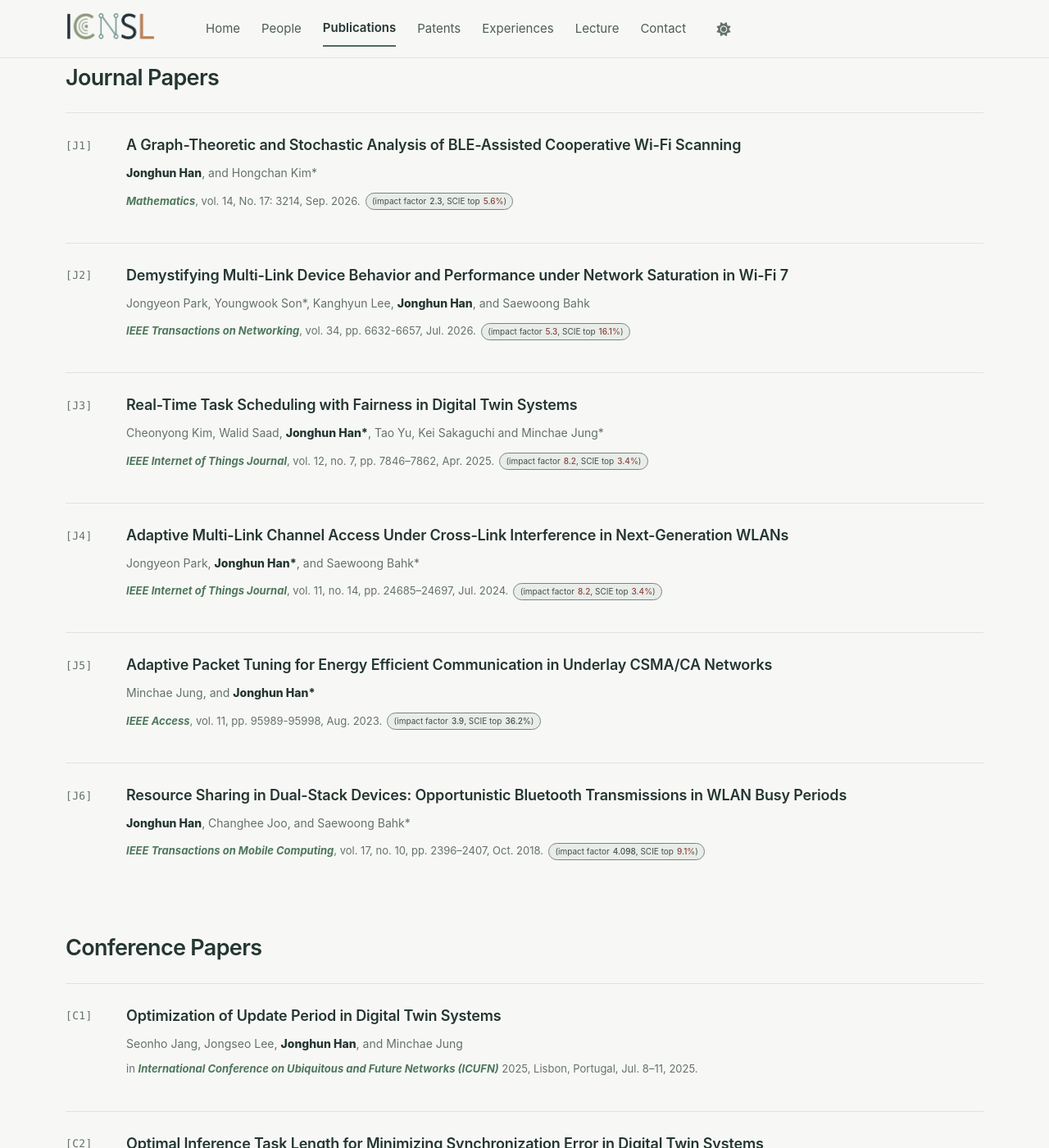
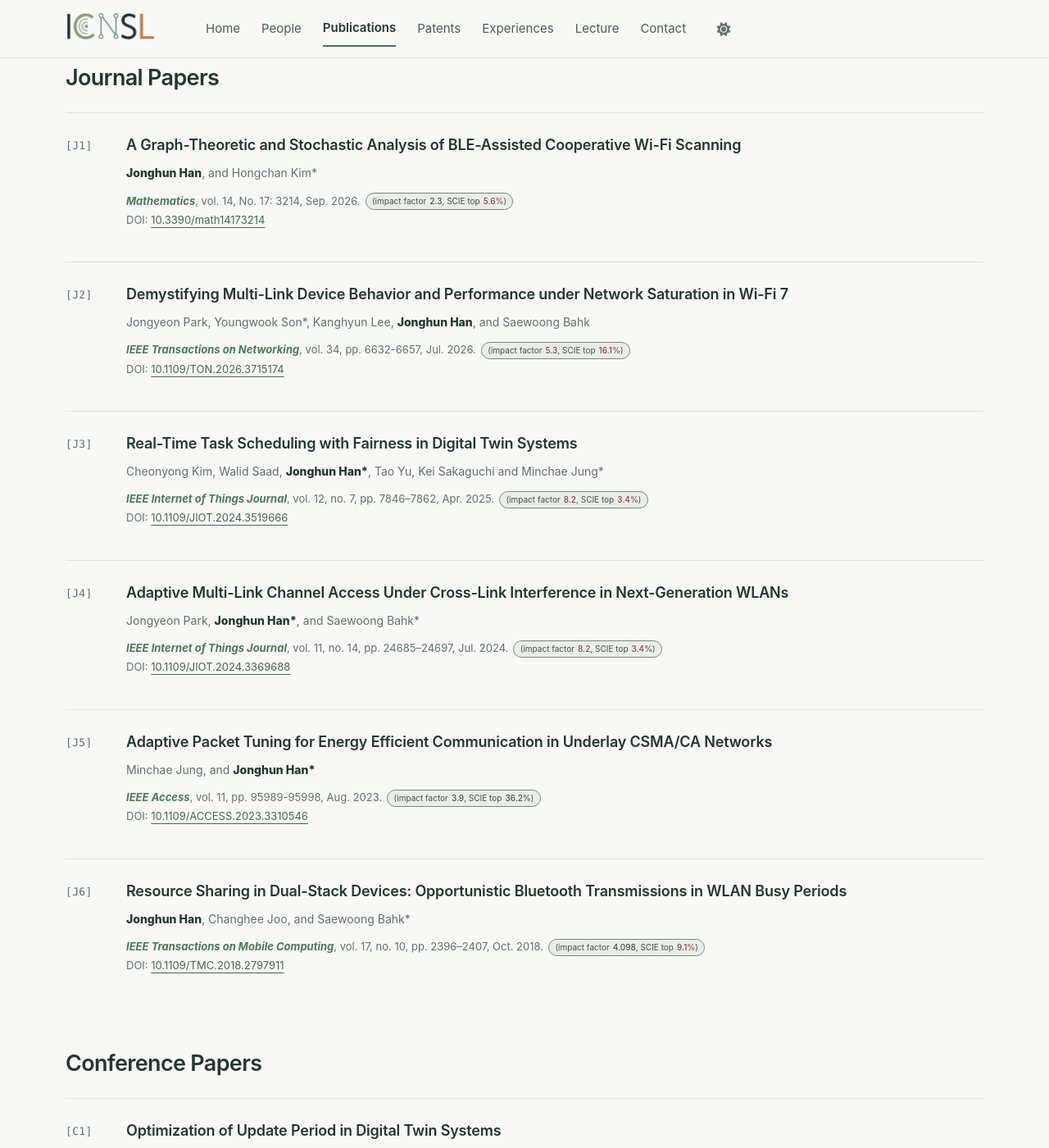
Before and after one commit to icnsl/icnsl.github.io, a Jekyll site: the page built from _pages/publications.md, in a window 1280 px wide and 1400 px high, scrolled down 290 px. Shown: the whole window at 82% size. Built offline with Jekyll 4.4.1, drawn with Linux system fonts in a browser that asks for light colours; a script bundle is joined from its source files by our own code; library files that are not in the unit come from our copies; some of the changed text lies outside the part shown.

Commit message:
Add verified DOI links to publication entries

```diff
--- a/_pages/publications.md
+++ b/_pages/publications.md
@@ -40,6 +40,7 @@ pub-citation 안의 논문 정보만 수정하면 됩니다.
     “A Graph-Theoretic and Stochastic Analysis of BLE-Assisted Cooperative Wi-Fi Scanning,”<br>
     <em>Mathematics</em>, vol. 14, No. 17: 3214, Sep. 2026.
     <span class="pub-impact">(impact factor<span class="pub-metric-value">2.3</span>, SCIE top<span class="pub-metric-value pub-red">5.6%</span>)</span>
+    <div class="pub-doi">DOI: <a href="https://doi.org/10.3390/math14173214" target="_blank" rel="noopener noreferrer">10.3390/math14173214</a></div>
   </div>
 </div>
 
@@ -51,6 +52,7 @@ pub-citation 안의 논문 정보만 수정하면 됩니다.
     “Demystifying Multi-Link Device Behavior and Performance under Network Saturation in Wi-Fi 7,”<br>
     <em>IEEE Transactions on Networking</em>, vol. 34, pp. 6632-6657, Jul. 2026.
     <span class="pub-impact">(impact factor<span class="pub-metric-value pub-red">5.3</span>, SCIE top<span class="pub-metric-value pub-red">16.1%</span>)</span>
+    <div class="pub-doi">DOI: <a href="https://doi.org/10.1109/TON.2026.3715174" target="_blank" rel="noopener noreferrer">10.1109/TON.2026.3715174</a></div>
   </div>
 </div>
 
@@ -62,6 +64,7 @@ pub-citation 안의 논문 정보만 수정하면 됩니다.
     “Real-Time Task Scheduling with Fairness in Digital Twin Systems,”<br>
     <em>IEEE Internet of Things Journal</em>, vol. 12, no. 7, pp. 7846–7862, Apr. 2025.
     <span class="pub-impact">(impact factor<span class="pub-metric-value pub-red">8.2</span>, SCIE top<span class="pub-metric-value pub-red">3.4%</span>)</span>
+    <div class="pub-doi">DOI: <a href="https://doi.org/10.1109/JIOT.2024.3519666" target="_blank" rel="noopener noreferrer">10.1109/JIOT.2024.3519666</a></div>
   </div>
 </div>
 
@@ -73,6 +76,7 @@ pub-citation 안의 논문 정보만 수정하면 됩니다.
     “Adaptive Multi-Link Channel Access Under Cross-Link Interference in Next-Generation WLANs,”<br>
     <em>IEEE Internet of Things Journal</em>, vol. 11, no. 14, pp. 24685–24697, Jul. 2024.
     <span class="pub-impact">(impact factor<span class="pub-metric-value pub-red">8.2</span>, SCIE top<span class="pub-metric-value pub-red">3.4%</span>)</span>
+    <div class="pub-doi">DOI: <a href="https://doi.org/10.1109/JIOT.2024.3369688" target="_blank" rel="noopener noreferrer">10.1109/JIOT.2024.3369688</a></div>
   </div>
 </div>
 
@@ -84,6 +88,7 @@ pub-citation 안의 논문 정보만 수정하면 됩니다.
     “Adaptive Packet Tuning for Energy Efficient Communication in Underlay CSMA/CA Networks,”<br>
     <em>IEEE Access</em>, vol. 11, pp. 95989-95998, Aug. 2023.
     <span class="pub-impact">(impact factor<span class="pub-metric-value">3.9</span>, SCIE top<span class="pub-metric-value">36.2%</span>)</span>
+    <div class="pub-doi">DOI: <a href="https://doi.org/10.1109/ACCESS.2023.3310546" target="_blank" rel="noopener noreferrer">10.1109/ACCESS.2023.3310546</a></div>
   </div>
 </div>
 
@@ -95,6 +100,7 @@ pub-citation 안의 논문 정보만 수정하면 됩니다.
     “Resource Sharing in Dual-Stack Devices: Opportunistic Bluetooth Transmissions in WLAN Busy Periods,”<br>
     <em>IEEE Transactions on Mobile Computing</em>, vol. 17, no. 10, pp. 2396–2407, Oct. 2018.
     <span class="pub-impact">(impact factor<span class="pub-metric-value">4.098</span>, SCIE top<span class="pub-metric-value pub-red">9.1%</span>)</span>
+    <div class="pub-doi">DOI: <a href="https://doi.org/10.1109/TMC.2018.2797911" target="_blank" rel="noopener noreferrer">10.1109/TMC.2018.2797911</a></div>
   </div>
 </div>
 
@@ -125,6 +131,7 @@ pub-citation 안의 논문 정보만 수정하면 됩니다.
     “Optimization of Update Period in Digital Twin Systems,”<br>
     in <em>International Conference on Ubiquitous and Future Networks (ICUFN)</em> 2025,
     Lisbon, Portugal, Jul. 8–11, 2025.
+    <div class="pub-doi">DOI: <a href="https://doi.org/10.1109/ICUFN65838.2025.11169874" target="_blank" rel="noopener noreferrer">10.1109/ICUFN65838.2025.11169874</a></div>
   </div>
 </div>
 
@@ -136,6 +143,7 @@ pub-citation 안의 논문 정보만 수정하면 됩니다.
     “Optimal Inference Task Length for Minimizing Synchronization Error in Digital Twin Systems,”<br>
     in <em>International Conference on Ubiquitous and Future Networks (ICUFN)</em> 2025,
     Lisbon, Portugal, Jul. 8–11, 2025.
+    <div class="pub-doi">DOI: <a href="https://doi.org/10.1109/ICUFN65838.2025.11169921" target="_blank" rel="noopener noreferrer">10.1109/ICUFN65838.2025.11169921</a></div>
   </div>
 </div>
 
@@ -147,6 +155,7 @@ pub-citation 안의 논문 정보만 수정하면 됩니다.
     “SplitScan: Sharing Wi-Fi Scan Information through Bluetooth Low Energy,”<br>
     in <em>IEEE Vehicular Technology Conference (VTC) 2019-Spring</em>,
     Honolulu, USA, Sep. 22–25, 2019.
+    <div class="pub-doi">DOI: <a href="https://doi.org/10.1109/VTCFall.2019.8891362" target="_blank" rel="noopener noreferrer">10.1109/VTCFall.2019.8891362</a></div>
   </div>
 </div>
 
@@ -158,6 +167,7 @@ pub-citation 안의 논문 정보만 수정하면 됩니다.
     “cABLE: Connection Interval Adaptation for BLE in Dynamic Wireless Environments,”<br>
     in <em>IEEE International Conference on Sensing, Communication, and Networking (SECON)</em> 2017,
     San Diego, USA, June 12–14, 2017.
+    <div class="pub-doi">DOI: <a href="https://doi.org/10.1109/SAHCN.2017.7964929" target="_blank" rel="noopener noreferrer">10.1109/SAHCN.2017.7964929</a></div>
   </div>
 </div>
 
@@ -169,6 +179,7 @@ pub-citation 안의 논문 정보만 수정하면 됩니다.
     “OAU: Opportunistic Antenna Utilization for Wi-Fi and Bluetooth Coexistence,”<br>
     in <em>IEEE Global Communication Conference (GLOBECOM)</em> 2016,
     Washington, DC, USA, Dec. 4–8, 2016.
+    <div class="pub-doi">DOI: <a href="https://doi.org/10.1109/GLOCOM.2016.7842032" target="_blank" rel="noopener noreferrer">10.1109/GLOCOM.2016.7842032</a></div>
   </div>
 </div>
 
@@ -180,6 +191,7 @@ pub-citation 안의 논문 정보만 수정하면 됩니다.
     “Low-Duty Mode Operation of Femto Base Stations in a Densely Deployed Network Environment,”<br>
     in <em>International Symposium on Personal, Indoor and Mobile Radio Communications (PIMRC)</em> 2012,
     Sydney, Australia, Sep. 9–12, 2012.
+    <div class="pub-doi">DOI: <a href="https://doi.org/10.1109/PIMRC.2012.6362862" target="_blank" rel="noopener noreferrer">10.1109/PIMRC.2012.6362862</a></div>
   </div>
 </div>
 
@@ -202,6 +214,7 @@ pub-citation 안의 논문 정보만 수정하면 됩니다.
     “Context-Aware Ontological Schemes for Multimedia Personalization,”<br>
     in <em>International Conference on ICT Convergence (ICTC)</em> 2011,
     Seoul, Korea, Sep. 28–30, 2011.
+    <div class="pub-doi">DOI: <a href="https://doi.org/10.1109/ICTC.2011.6082599" target="_blank" rel="noopener noreferrer">10.1109/ICTC.2011.6082599</a></div>
   </div>
 </div>
 
```
